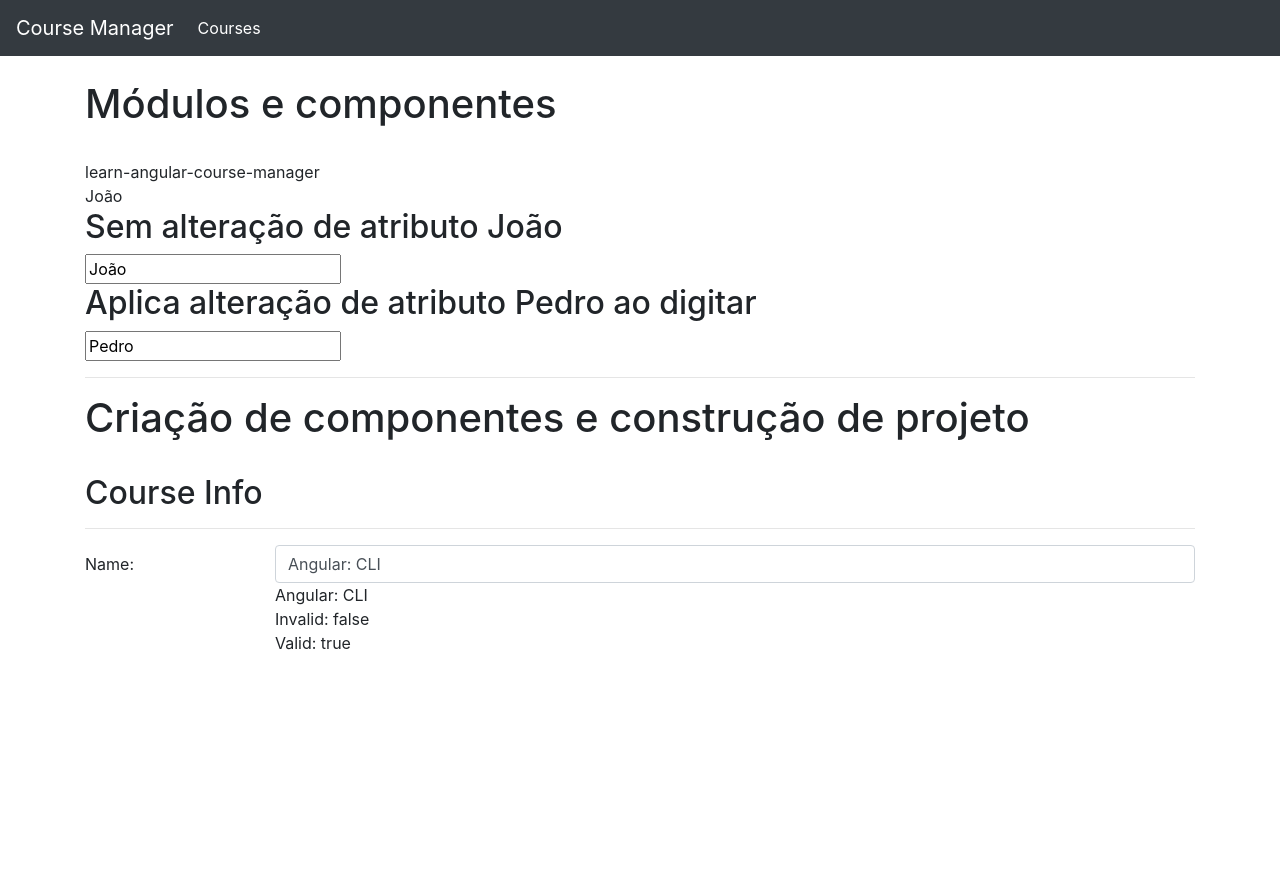
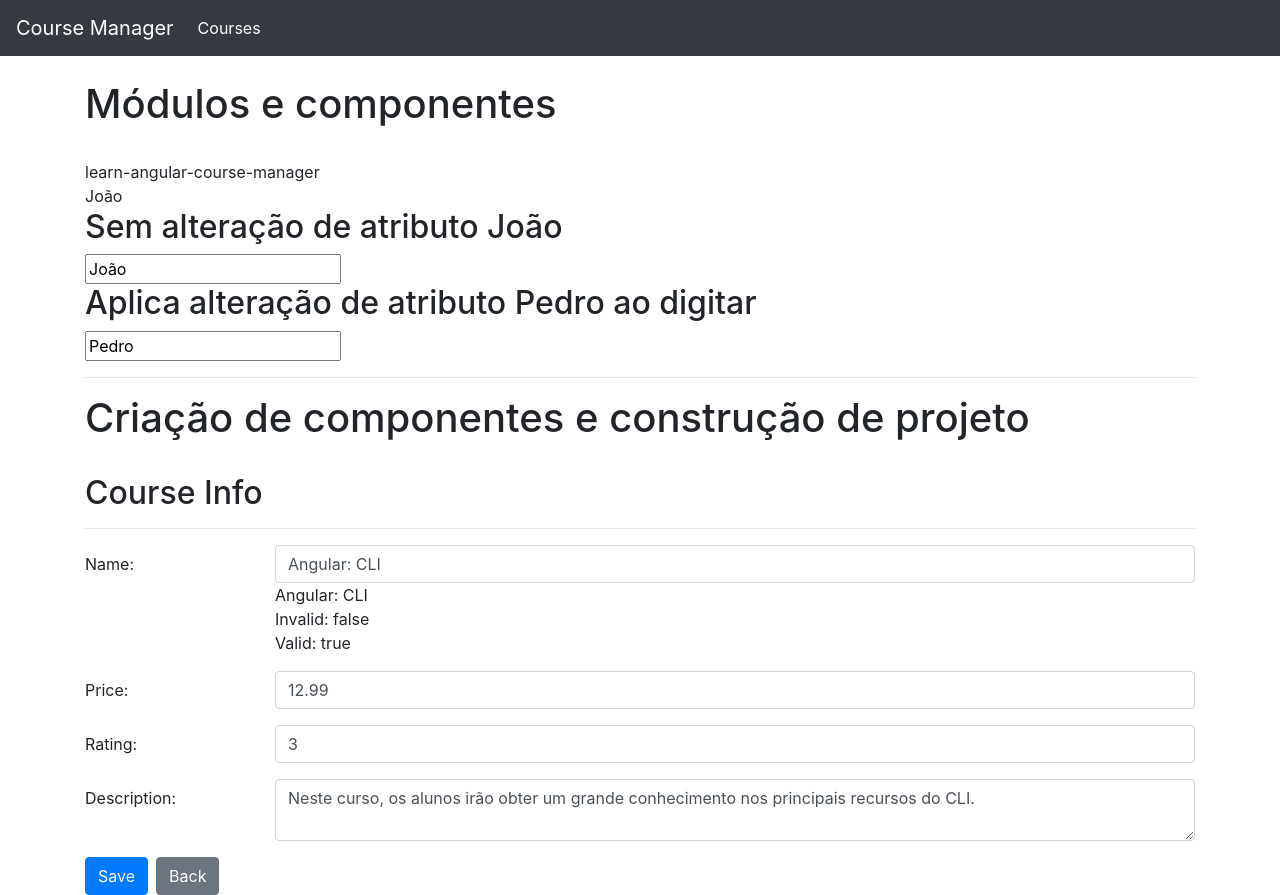
Before and after one commit to hshima/learn-angular-course-manager, an Angular app: page /courses/info/1 in a window 1280 px wide. Before the commit the page ends 800 px from the top, so only its background shows below. Built offline with nearby package versions, Linux system fonts and the light colour scheme.

Commit message:
Finishing the editing form

```diff
--- a/src/app/courses/course-info.component.html
+++ b/src/app/courses/course-info.component.html
@@ -4,10 +4,61 @@
     <div class="form-group row">
         <label class="col-sm-2 col-form-label">Name:</label>
         <div class="col-sm-10">
-            <input [(ngModel)]="course.name" required name="name" #courseName="ngModel" [ngClass]="{'is-invalid': courseName.invalid}" class="form-control">
+            <!--
+                [(ngModel)]="course.name" = applies two way databind with name
+                required = makes name mandatory
+                #courseName="ngModel" = stablishes a template model
+                [ngClass]="{'is-invalid': courseName.invalid}"
+                 -->
+            <input [(ngModel)]="course.name" required name="name" #courseName="ngModel"
+                [ngClass]="{'is-invalid': courseName.invalid}" class="form-control">
             {{courseName.value}}<br />
             Invalid: {{courseName.invalid}} <br />
             Valid: {{courseName.valid}}
+            <!-- bootstrap class to show information in case of invalid data -->
+            <div class="invalid-feedback">
+                <span>Name is required</span>
+            </div>
         </div>
     </div>
+    <div class="form-group row">
+        <label class="col-sm-2 col-form-label">Price:</label>
+        <div class="col-sm-10">
+            <input [(ngModel)]="course.price" required name="price" #coursePrice="ngModel" type="number"
+                [ngClass]="{'is-invalid': coursePrice.invalid}" class="form-control">
+            <!-- bootstrap class to show information in case of invalid data -->
+            <div class="invalid-feedback">
+                <span>Price is required</span>
+            </div>
+        </div>
+    </div>
+    <div class="form-group row">
+        <label class="col-sm-2 col-form-label">Rating:</label>
+        <div class="col-sm-10">
+            <input [(ngModel)]="course.rating" required name="rating" #courseRating="ngModel" type="number"
+                [ngClass]="{'is-invalid': courseRating.invalid}" class="form-control">
+            <div class="invalid-feedback">
+                <span>Rating is required</span>
+            </div>
+        </div>
+    </div>
+    <div class="form-group row">
+        <label class="col-sm-2 col-form-label">Description:</label>
+        <div class="col-sm-10">
+            <textarea [(ngModel)]="course.description" required name="description" #courseDescription="ngModel"
+                [ngClass]="{'is-invalid': courseDescription.invalid}" class="form-control"></textarea>
+            <div class="invalid-feedback">
+                <span>Description is required</span>
+            </div>
+        </div>
+    </div>
+    <!--
+        [disabled]="courseform.invalid" validates if any of the forms elements is invalid and makes it not submitable
+        (click)="save" calls a save(), defined in the course-info.component.ts
+    -->
+    <button [disabled]="courseForm.invalid" (click)="save" class="btn btn-primary mr-2">Save</button>
+    <!--
+        [routerLink]="['/courses']" takes back to the courses page
+    -->
+    <button [routerLink]="['/courses']" class="btn btn-secondary">Back</button>
 </form>
--- a/src/app/courses/course-info.component.ts
+++ b/src/app/courses/course-info.component.ts
@@ -23,5 +23,8 @@ export class CourseInfoComponent implements OnInit {
                 .get('id') // which matches the id
         )
     }
+    save(): void{
+        this.courseService.save(this.course);
+    }
 
 }
--- a/src/app/courses/course.service.ts
+++ b/src/app/courses/course.service.ts
@@ -15,6 +15,12 @@ export class CourseService {
     retrieveById(id: number): Course {
         return COURSES.find((courseIterator: Course) =>
             courseIterator.id === id);
+    }
+    save(course: Course): void {
+        if(course.id){
+            const index = COURSES.findIndex((courseIterator: Course) => courseIterator.id === course.id);
+            COURSES[index] = course;
+        }
     }
 }
 
```
